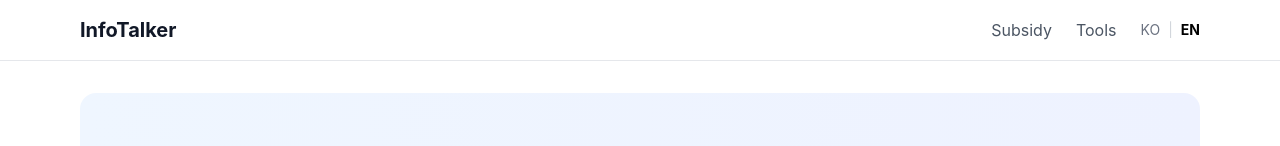
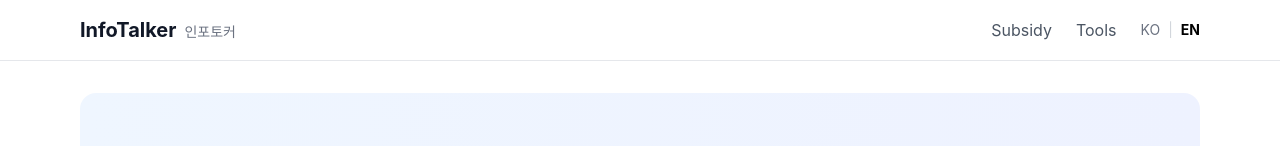
Before and after one commit to marketcycleview/blog, a Next.js app: page /en in a window 1280 px wide. Shown: the top 146 px of the page. Built offline with nearby package versions, Linux system fonts and the light colour scheme; no server answers.

Commit message:
feat: 헤더 로고에 한글 '인포토커' 병기
Co-Authored-By: Claude Opus 4.5 <noreply@anthropic.com>

```diff
--- a/src/app/[locale]/layout.tsx
+++ b/src/app/[locale]/layout.tsx
@@ -104,8 +104,9 @@ export default async function RootLayout({
         <header className="border-b bg-white sticky top-0 z-50">
           <nav className="max-w-6xl mx-auto px-4 py-4">
             <div className="flex items-center justify-between">
-              <a href={`/${locale}`} className="text-xl font-bold text-gray-900">
-                {siteName}
+              <a href={`/${locale}`} className="flex items-baseline gap-2">
+                <span className="text-xl font-bold text-gray-900">InfoTalker</span>
+                <span className="text-sm font-medium text-gray-500">인포토커</span>
               </a>
               <div className="flex items-center gap-6">
                 <a href={`/${locale}/subsidy`} className="text-gray-600 hover:text-gray-900">
```
